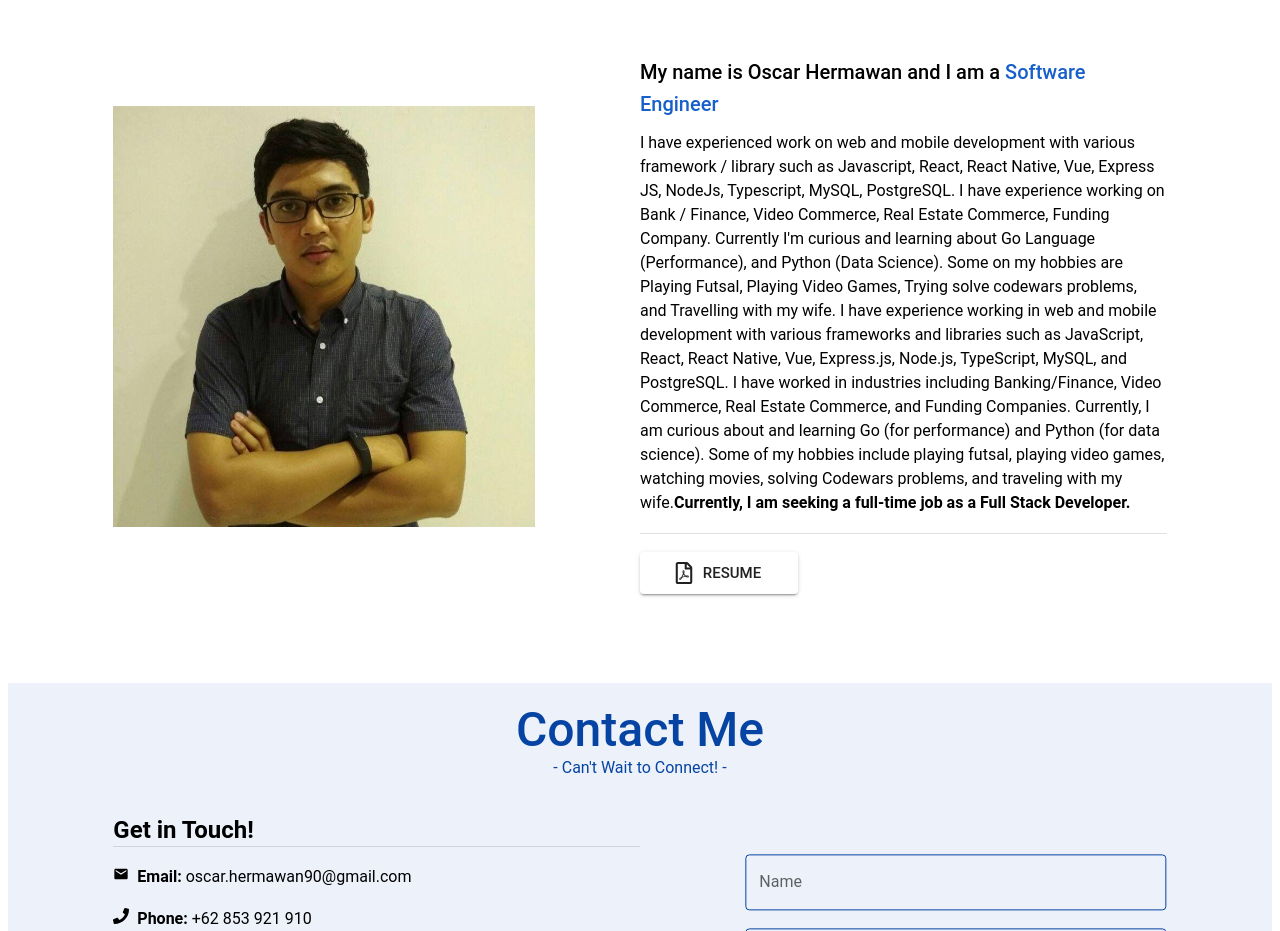
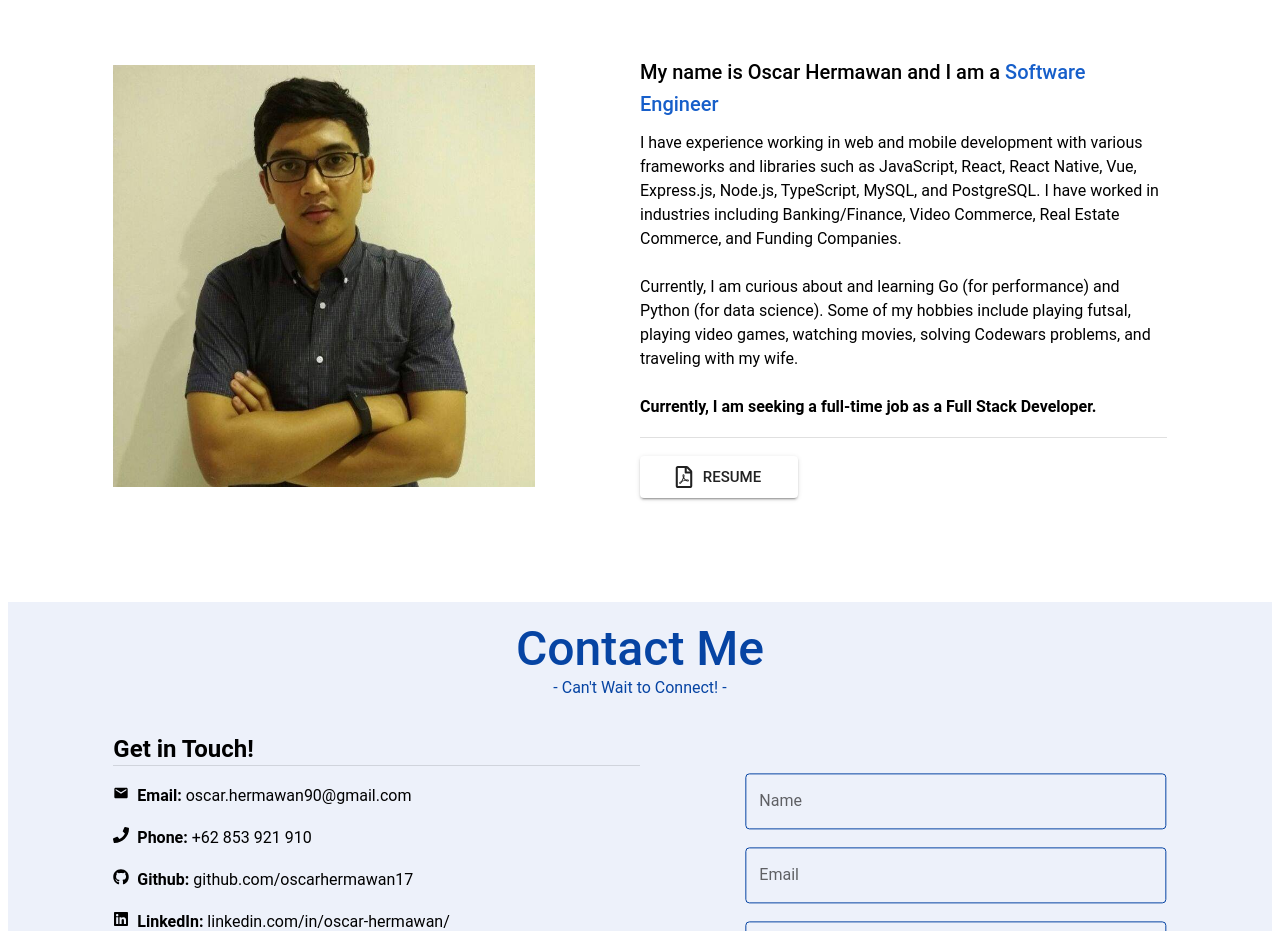
Before and after one commit to oscarhermawan17/oscarhermawan17.github.io, a React (Vite) app: page / in a window 1280 px wide. Shown: the part 901-1832 px from the top of the page. Built offline with nearby package versions, Linux system fonts and the light colour scheme.

Commit message:
AboutComponent - Fixing typo

```diff
--- a/src/Components/About/About.tsx
+++ b/src/Components/About/About.tsx
@@ -63,22 +63,18 @@ const About = () => {
           </Typography>
           <div style={{ paddingBottom: "2%" }} />
           <Typography variant="body1">
-            I have experienced work on web and mobile development with various
-            framework / library such as Javascript, React, React Native, Vue,
-            Express JS, NodeJs, Typescript, MySQL, PostgreSQL. I have experience
-            working on Bank / Finance, Video Commerce, Real Estate Commerce,
-            Funding Company. Currently I'm curious and learning about Go
-            Language (Performance), and Python (Data Science). Some on my
-            hobbies are Playing Futsal, Playing Video Games, Trying solve
-            codewars problems, and Travelling with my wife. I have experience
-            working in web and mobile development with various frameworks and
-            libraries such as JavaScript, React, React Native, Vue, Express.js,
-            Node.js, TypeScript, MySQL, and PostgreSQL. I have worked in
-            industries including Banking/Finance, Video Commerce, Real Estate
-            Commerce, and Funding Companies. Currently, I am curious about and
-            learning Go (for performance) and Python (for data science). Some of
-            my hobbies include playing futsal, playing video games, watching
-            movies, solving Codewars problems, and traveling with my wife.
+            I have experience working in web and mobile development with various
+            frameworks and libraries such as JavaScript, React, React Native,
+            Vue, Express.js, Node.js, TypeScript, MySQL, and PostgreSQL. I have
+            worked in industries including Banking/Finance, Video Commerce, Real
+            Estate Commerce, and Funding Companies. <br />
+            <br />
+            Currently, I am curious about and learning Go (for performance) and
+            Python (for data science). Some of my hobbies include playing
+            futsal, playing video games, watching movies, solving Codewars
+            problems, and traveling with my wife.
+            <br />
+            <br />
             <b>
               Currently, I am seeking a full-time job as a Full Stack Developer.
             </b>
```
